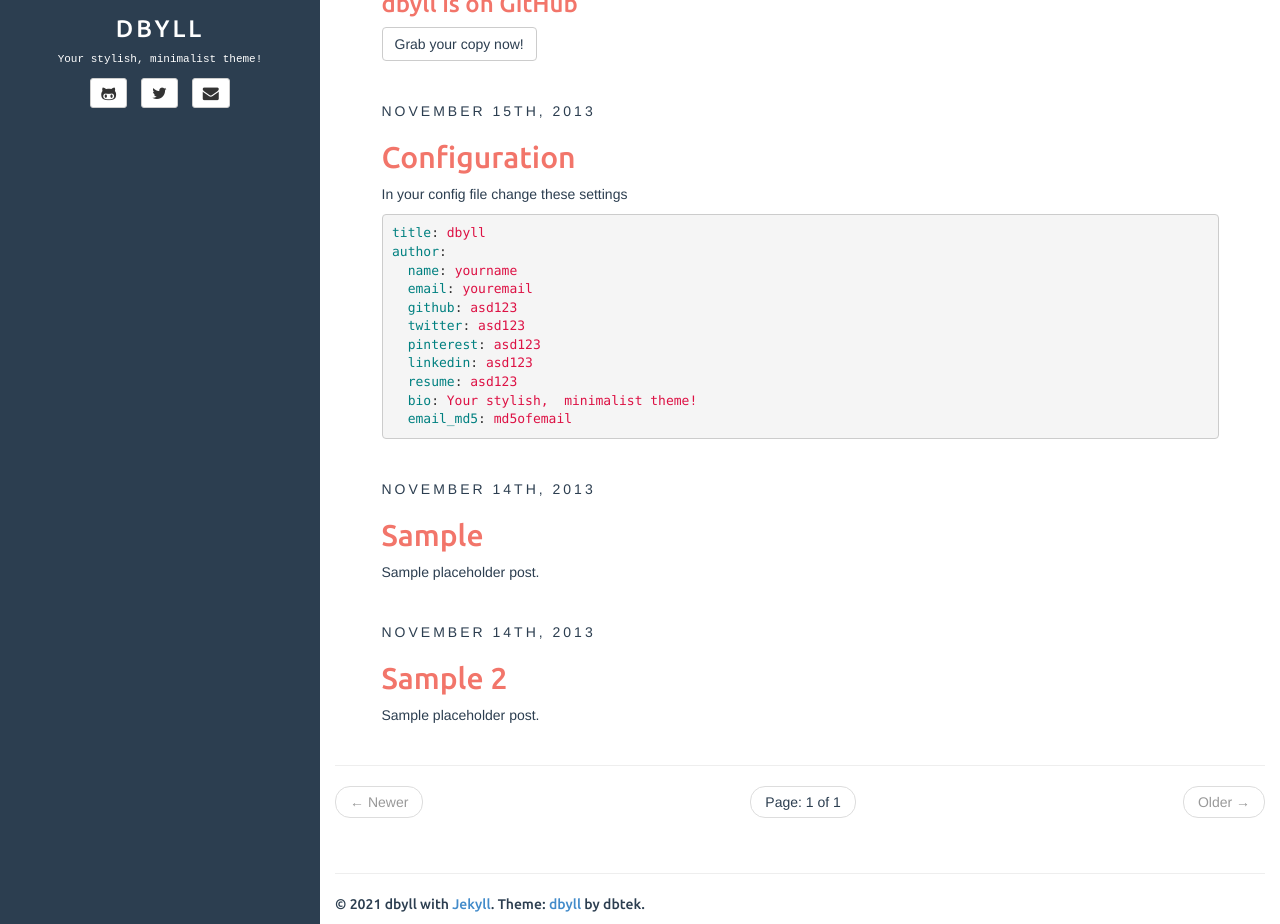
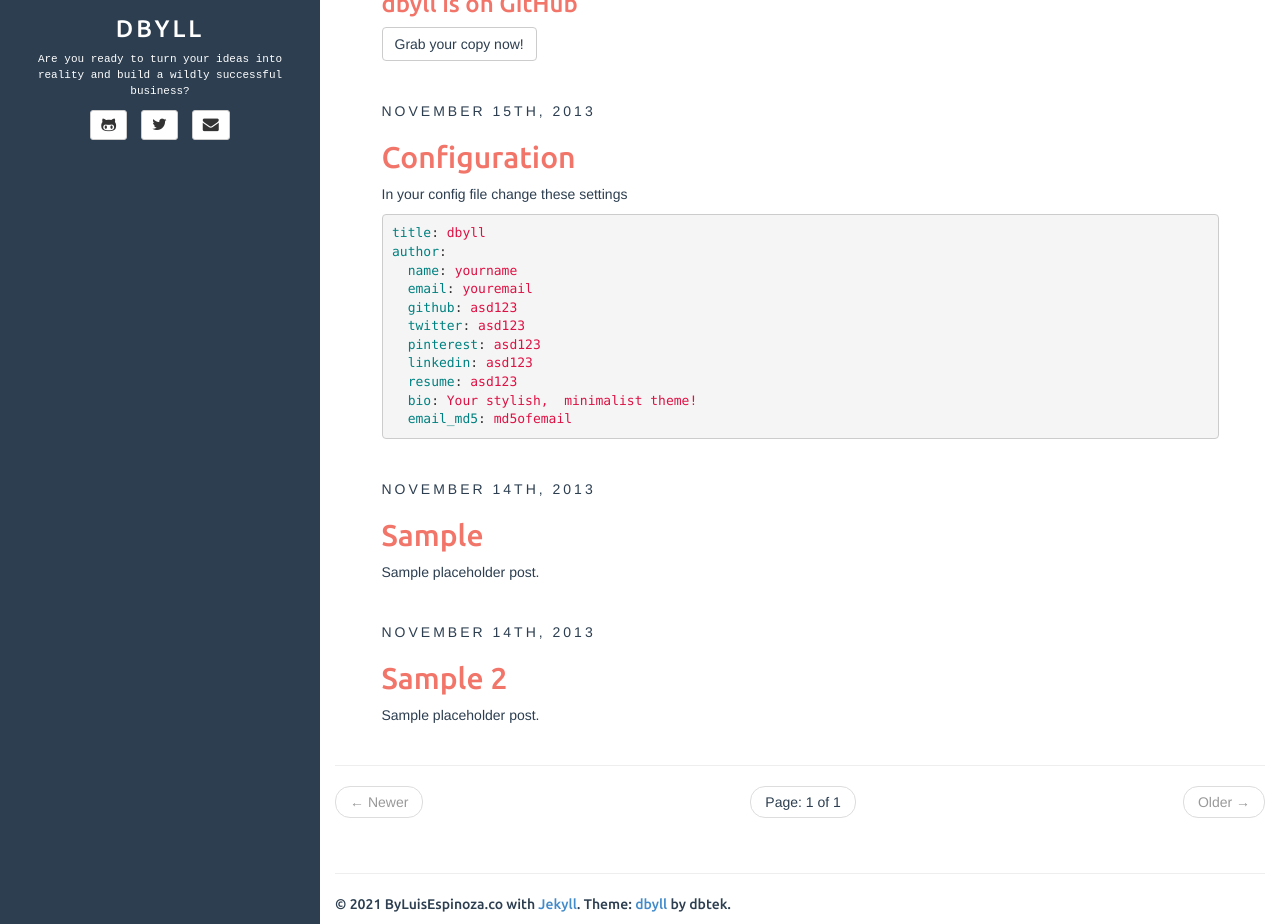
Before and after one commit to alvaloper/documents, a Jekyll site: the page built from index.html, in a window 1280 px wide and 1206 px high, cut to the strip 282-1206 px from the top of the window. Built offline with Jekyll 4.4.1, drawn with Linux system fonts in a browser that asks for light colours; the list of posts is cut into pages by our own code.

Commit message:
Update config

```diff
--- a/_config.yml
+++ b/_config.yml
@@ -18,13 +18,13 @@ defaults:
 
 description: Stylish Jekyll Theme
 author:
-  name: dbyll
-  email: dbyll@ismaildemirbilek.com
-  github: dbtek
-  twitter: dbtek
-  pinterest: asd123
-  linkedin: asd123
-  bio: Your stylish, minimalist theme!
+  name: ByLuisEspinoza.co
+  email: ing.espinozalj@gmail.com
+  github: byluisespinoza
+  twitter: byluisespinoza
+  linkedin: byluisespinoza
+  pinterest:
+  bio: Are you ready to turn your ideas into reality and build a wildly successful business?
   email_md5: 726351295ec82e145928582f595aa3aa
 
 rss_path: feed.xml
```
